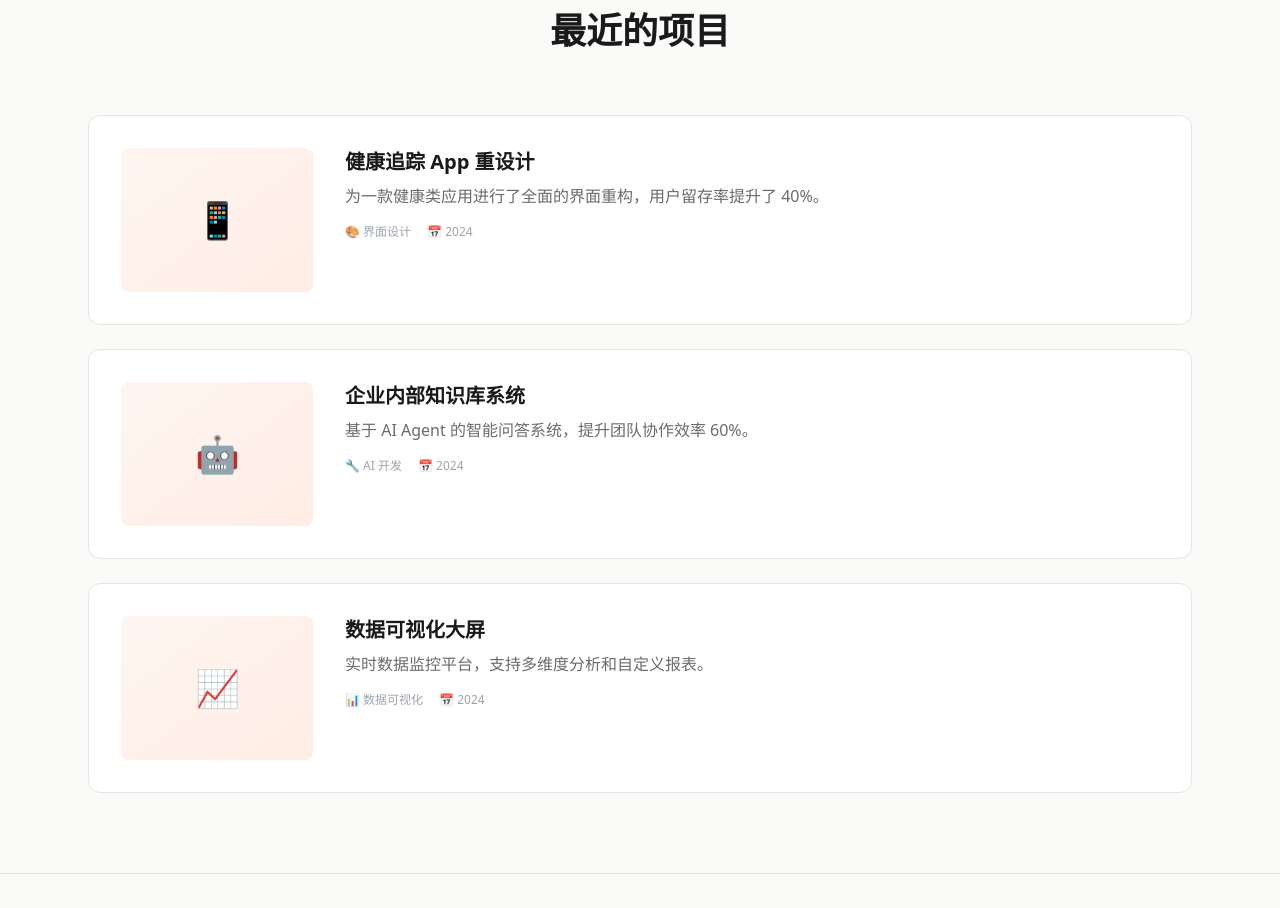
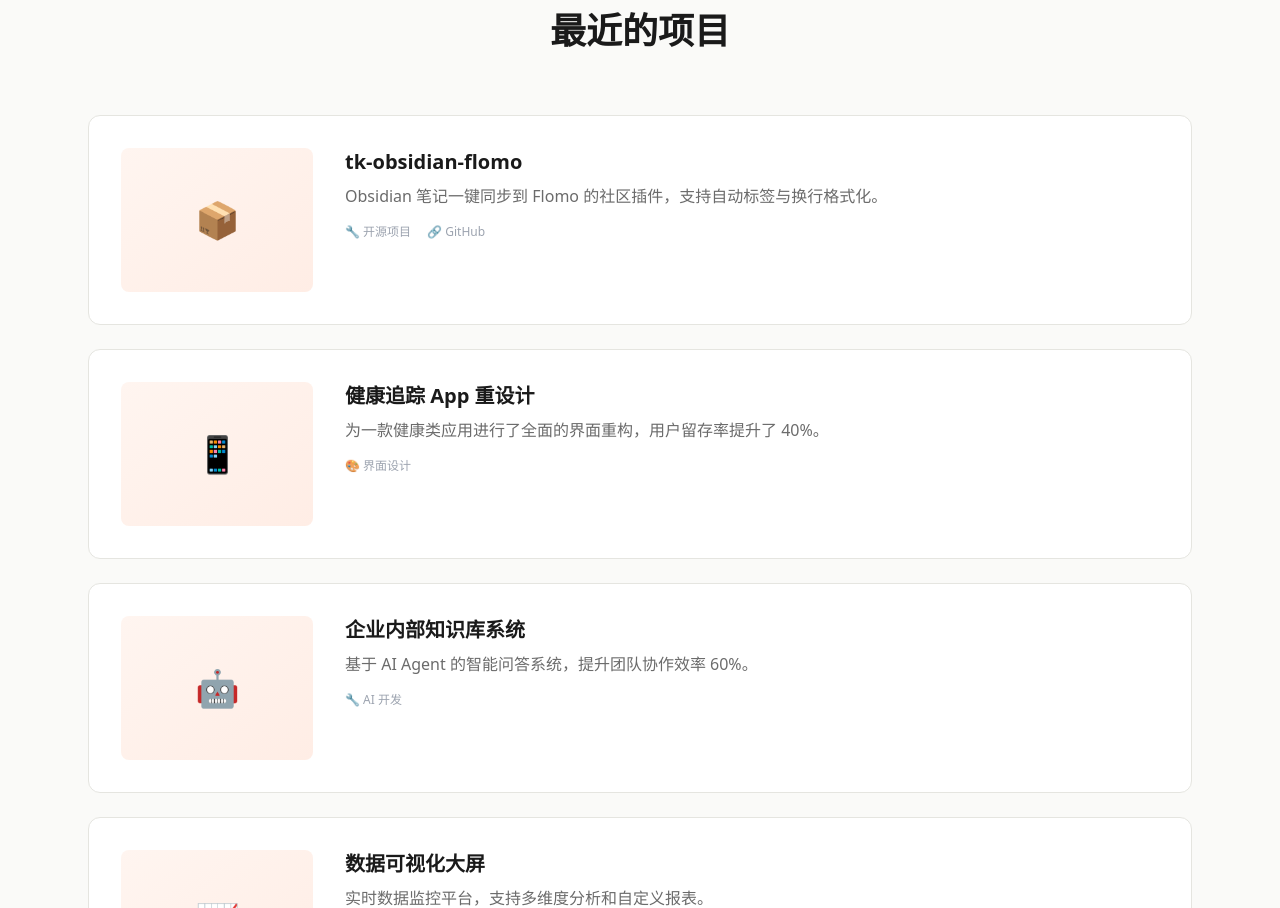
Before and after one commit to tinyking/geek, an Astro site: page / in a window 1280 px wide. Shown: the part 725-1633 px from the top of the page. Built offline with nearby package versions, Linux system fonts and the light colour scheme; Astro itself is replaced by a stand-in of ours.

Commit message:
feat: 作品列表新增 tk-obsidian-flomo 项目

```diff
--- a/src/components/Projects.astro
+++ b/src/components/Projects.astro
@@ -1,22 +1,32 @@
 ---
 const projects = [
+  {
+    title: "tk-obsidian-flomo",
+    desc: "Obsidian 笔记一键同步到 Flomo 的社区插件，支持自动标签与换行格式化。",
+    tag: "🔧 开源项目",
+    icon: "📦",
+    href: "https://github.com/tinyking/tk-obsidian-flomo",
+  },
   {
     title: "健康追踪 App 重设计",
     desc: "为一款健康类应用进行了全面的界面重构，用户留存率提升了 40%。",
     tag: "🎨 界面设计",
     icon: "📱",
+    href: "#",
   },
   {
     title: "企业内部知识库系统",
     desc: "基于 AI Agent 的智能问答系统，提升团队协作效率 60%。",
     tag: "🔧 AI 开发",
     icon: "🤖",
+    href: "#",
   },
   {
     title: "数据可视化大屏",
     desc: "实时数据监控平台，支持多维度分析和自定义报表。",
     tag: "📊 数据可视化",
     icon: "📈",
+    href: "#",
   },
 ];
 ---
@@ -32,7 +42,9 @@ const projects = [
     {projects.map((p, i) => (
       <a
         key={i}
-        href="#"
+        href={p.href}
+        target="_blank"
+        rel="noopener noreferrer"
         class="group bg-white border border-[#E5E5E0] p-8 rounded-xl flex flex-col md:flex-row gap-8 transition-all hover:shadow-lg hover:border-[#9CA3AF]"
       >
         <div class="w-full md:w-48 h-36 bg-gradient-to-br from-[#FFF5F0] to-[#FFEDE5] rounded-lg flex items-center justify-center text-4xl">
@@ -43,7 +55,7 @@ const projects = [
           <p class="text-[#6B6B6B] mb-4">{p.desc}</p>
           <div class="flex gap-4 text-xs text-[#9CA3AF]">
             <span>{p.tag}</span>
-            <span>📅 2024</span>
+            {p.href !== "#" && <span>🔗 GitHub</span>}
           </div>
         </div>
       </a>
```
